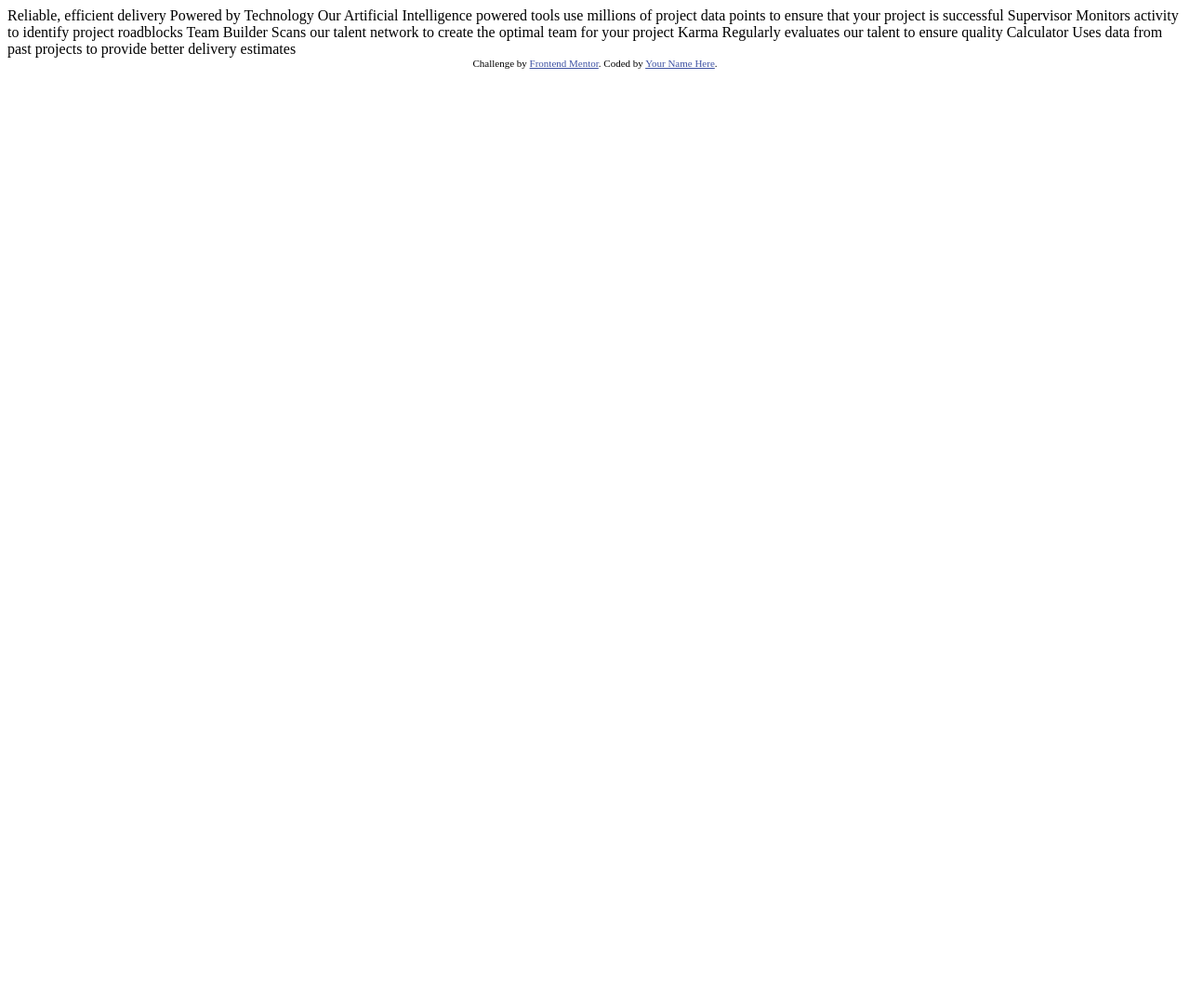
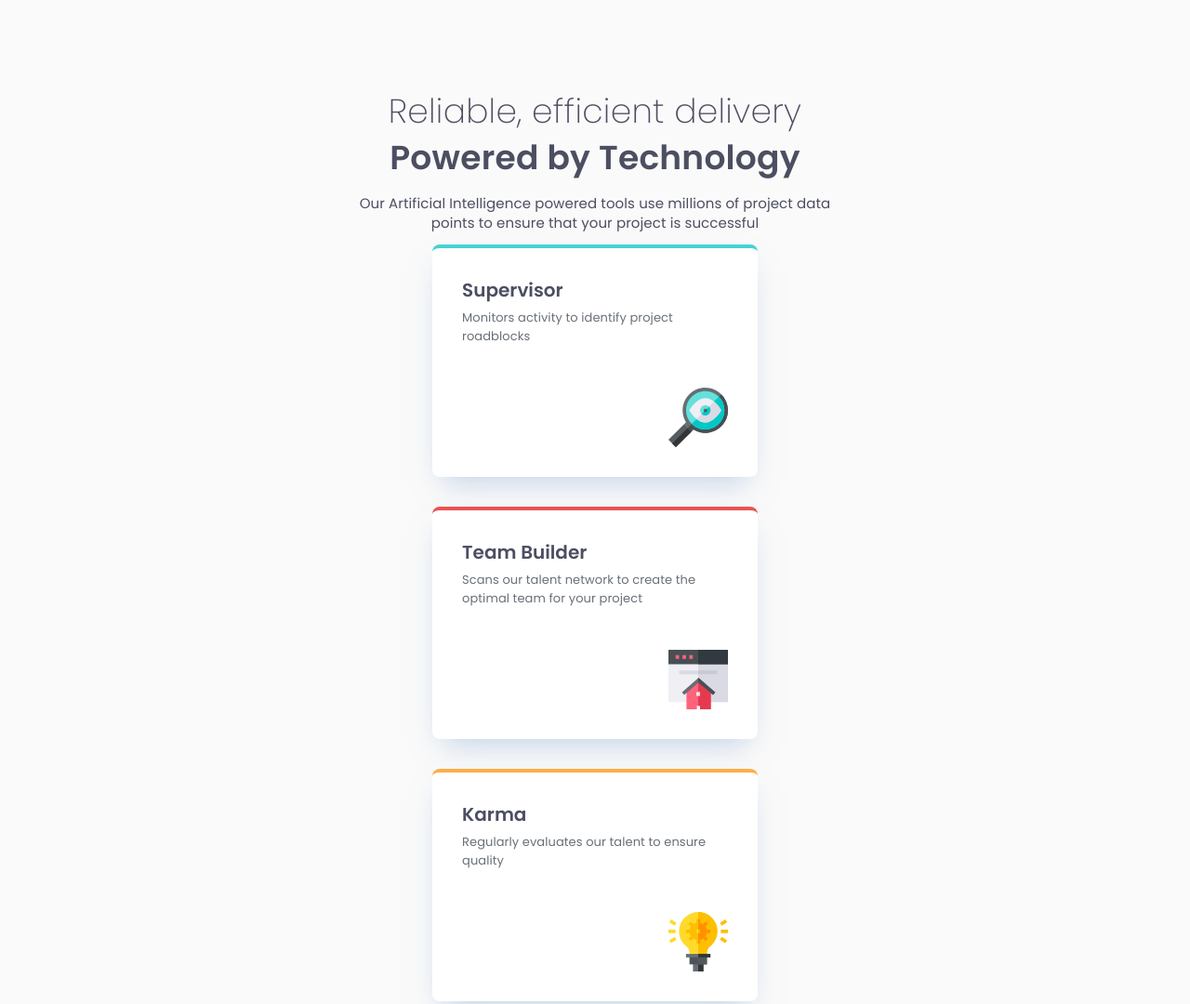
Before and after one commit to kkanit22/FEM-2-2-four-card-feature-page, a plain HTML site: page index.html in a window 1280 px wide. Shown: the top 1080 px of the page at 93% size. Before the commit the page ends 800 px from the top, so only its background shows below. Drawn offline with Linux system fonts and the light colour scheme.

Commit message:
Main components built and styled, layout pending

```diff
--- /dev/null
+++ b/css/styles.css
@@ -0,0 +1,117 @@
+* {
+  margin: 0;
+  padding: 0;
+  box-sizing: border-box;
+}
+
+:root {
+	--grey-400: hsl(212, 6%, 44%);
+	--grey-500: hsl(234, 12%, 34%);
+	--white: hsl(0, 0%, 100%);
+	--red: hsl(0, 78%, 62%);
+	--cyan: hsl(180, 62%, 55%);
+	--blue: hsl(212, 86%, 64%);
+	--orange: hsl(34, 97%, 64%);
+	--text-preset-1: 600 2rem/1.4 "Poppins", sans-serif;
+	--text-preset-2: 200 1.25rem/1.35 "Poppins", sans-serif;
+	--text-preset-3: 600 1.25rem/1.35 "Poppins", sans-serif;
+	--text-preset-4: 400 0.9375rem/1.4 "Poppins", sans-serif;
+	--text-preset-5: 400 0.8125rem/1.6 "Poppins", sans-serif;
+	max-width: 100vw;
+}
+
+body {
+	background-color: #FAFAFA;
+}
+
+main {
+	display: flex;
+	flex-direction: column;
+	justify-content: center;
+	align-items: center;
+	min-height: calc(100vh - 1rem);
+	padding: clamp(2rem, 8vw, 6rem) clamp(0rem, 4vw, 2rem);
+}
+
+.title {
+	color: var(--grey-500);
+	text-align: center;
+	width: clamp(3rem, 84.2vw, 33.75rem);
+}
+
+h1 {
+	font: var(--text-preset-2);
+	font-size: clamp(1.5rem, 5vw, 2.25rem);
+	letter-spacing: 0.25px;
+	text-align: center;
+}
+
+h2 {
+	font: var(--text-preset-1);
+	font-size: clamp(1.5rem, 5vw, 2.25rem);
+	letter-spacing: 0.25px;
+	text-align: center;
+}
+
+.title p {
+	font: var(--text-preset-4);
+	letter-spacing: 0.1px;
+	margin: clamp(0.5rem, 1vw, 1rem) 0;
+}
+
+.card {
+	background-color: var(--white);
+	border-radius: 0.5rem;
+	box-shadow: 0 0.9375rem 1.875rem -0.6875rem rgba(131, 166, 210, 0.5);
+	color: var(--grey-500);
+	height: 15.625rem;
+	margin-bottom: 2rem;
+	padding: 2rem;
+	position: relative;
+	width: clamp(0rem, 83.7vw, 21.875rem);
+}
+
+.card > p {
+	color: var(--grey-400);
+	font: var(--text-preset-5);
+	letter-spacing: 0.09px;
+}
+
+h3 {
+	font: var(--text-preset-3);
+	margin-bottom: 0.375rem;
+}
+
+.supervisor {
+	border-top: 0.25rem solid var(--cyan);
+}
+
+.builder {
+	border-top: 0.25rem solid var(--red);
+}
+
+.karma {
+	border-top: 0.25rem solid var(--orange);
+}
+
+.calculator {
+	border-top: 0.25rem solid var(--blue);
+}
+
+
+
+.card > img {
+	height: 4rem;
+	width: 4rem;
+	position: absolute;
+	bottom: 2rem;
+	right: 2rem;
+}
+
+.attribution {
+  font-size: 0.6875rem;
+  text-align: center;
+}
+.attribution a {
+  color: hsl(228, 45%, 44%);
+}
--- a/index.html
+++ b/index.html
@@ -1,38 +1,57 @@
 <!DOCTYPE html>
 <html lang="en">
+
 <head>
 	<meta charset="UTF-8">
-  <meta name="viewport" content="width=device-width, initial-scale=1.0"> <!-- displays site properly based on user's device -->
+	<meta name="viewport" content="width=device-width, initial-scale=1.0">
+	<!-- displays site properly based on user's device -->
 
 	<link rel="icon" type="image/png" sizes="32x32" href="./images/favicon-32x32.png">
+	<link rel="preconnect" href="https://fonts.googleapis.com">
+	<link rel="preconnect" href="https://fonts.gstatic.com" crossorigin>
+	<link
+		href="https://fonts.googleapis.com/css2?family=Poppins:ital,wght@0,100;0,200;0,300;0,400;0,500;0,600;0,700;0,800;0,900;1,100;1,200;1,300;1,400;1,500;1,600;1,700;1,800;1,900&display=swap"
+		rel="stylesheet">
+	<link rel="stylesheet" href="./css/styles.css" />
 
 	<title>Frontend Mentor | Four card feature section</title>
 
 	<!-- Feel free to remove these styles or customise in your own stylesheet 👍 -->
 	<style>
-    .attribution { font-size: 0.6875rem; text-align: center; }
-    .attribution a { color: hsl(228, 45%, 44%); }
+
 	</style>
 </head>
+
 <body>
-
-  Reliable, efficient delivery
-  Powered by Technology
-
-  Our Artificial Intelligence powered tools use millions of project data points
-  to ensure that your project is successful
-
-  Supervisor
-  Monitors activity to identify project roadblocks
-
-  Team Builder
-  Scans our talent network to create the optimal team for your project
-
-  Karma
-  Regularly evaluates our talent to ensure quality
-
-  Calculator
-  Uses data from past projects to provide better delivery estimates
+	<main class="">
+		<section class="title">
+			<h1>Reliable, efficient delivery</h1>
+			<h2>Powered by Technology</h2>
+			<p>Our Artificial Intelligence powered tools use millions of project data points
+				to ensure that your project is successful</p>
+		</section>
+		<section class="cards">
+			<div class="card supervisor">
+				<img src="./images/icon-supervisor.svg" alt="Supervisor Icon" />
+				<h3>Supervisor</h3>
+				<p>Monitors activity to identify project roadblocks</p>
+			</div>
+			<div class="card builder">
+				<img src="./images/icon-team-builder.svg" alt="Team Builder Icon" />
+				<h3>Team Builder</h3>
+				<p>Scans our talent network to create the optimal team for your project</p>
+			</div>
+			<div class="card karma">
+				<img src="./images/icon-karma.svg" alt="Karma Icon" />
+				<h3>Karma</h3>
+				<p>Regularly evaluates our talent to ensure quality</p>
+			</div>
+			<div class="card calculator">
+				<img src="./images/icon-calculator.svg" alt="Calculator Icon" />
+				<h3>Calculator</h3>
+				<p>Uses data from past projects to provide better delivery estimates</p>
+			</div>
+	</main>
 
 
 	<footer class="attribution">
@@ -40,4 +59,5 @@
 		Coded by <a href="#">Your Name Here</a>.
 	</footer>
 </body>
+
 </html>
```
Lines whose indentation alone changed are shown as unchanged.
